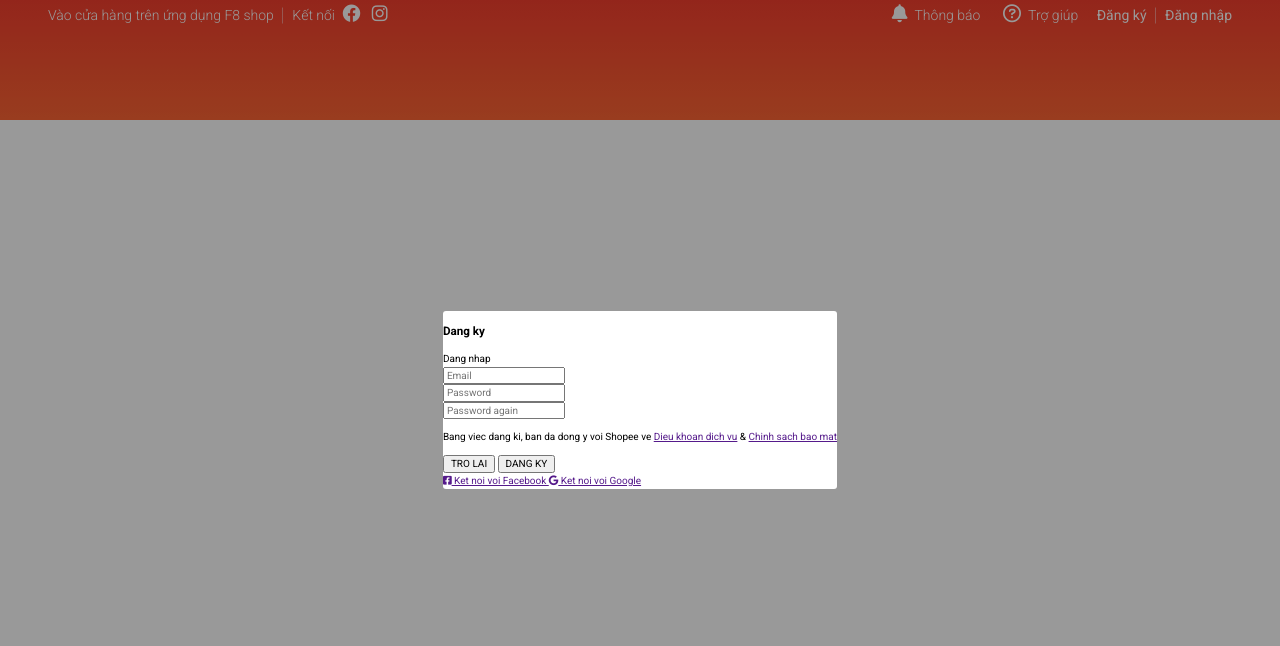
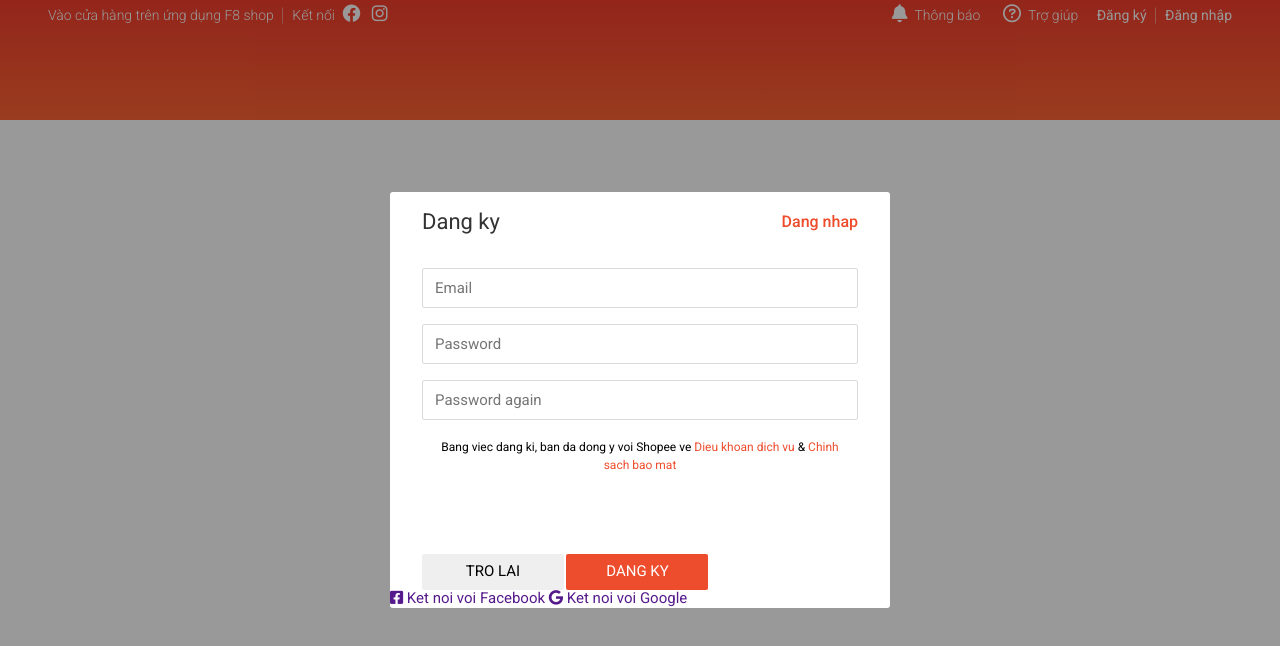
Before and after one commit to 079202003592/Lab5, a plain HTML site: page index.html in a window 1280 px wide. Drawn offline with nearby package versions, Linux system fonts and the light colour scheme; a web font is replaced by a local one.

Commit message:
button style

```diff
--- a/assets/css/base.css
+++ b/assets/css/base.css
@@ -3,6 +3,7 @@
 	--white-color: #fff;
 	--black-color: #000;
 	--text-color: #333;
+	--border-color: #dbdbdb;
 }
 
 * {
@@ -65,3 +66,18 @@
 	z-index: 1;
 	border-radius: 3px;
 }
+
+/* Button style */
+.btn {
+	min-width: 142px;
+	height: 36px;
+	text-decoration: none;
+	border: none;
+	border-radius: 2px;
+	font-size: 1.5rem;
+}
+
+.btn.btn--primary {
+	color: var(--white-color);
+	background-color: var(--primary-color);
+}
--- a/assets/css/main.css
+++ b/assets/css/main.css
@@ -249,3 +249,70 @@
 	font-weight: 400;
 	text-align: center;
 }
+
+/* Authen modal */
+.auth-form {
+	width: 500px;
+}
+
+.auth-form__container {
+	padding: 0 32px;
+}
+
+.auth-form__header {
+	display: flex;
+	align-items: center;
+	justify-content: space-between;
+}
+
+.auth-form__heading {
+	font-size: 2.2rem;
+	font-weight: 400;
+	color: var(--text-color);
+}
+
+.auth-form__switch-btn {
+	font-size: 1.6rem;
+	font-weight: 500;
+	color: var(--primary-color);
+	cursor: pointer;
+}
+
+.auth-form__form {
+
+}
+
+.auth-form__input {
+	width: 100%;
+	height: 40px;
+	margin-top: 16px;
+	padding: 0 12px;
+	font-size: 1.5rem;
+	border: 1px solid var(--border-color);
+	border-radius: 2px;
+	outline: none;
+}
+
+.auth-form__input:focus {
+	border-color: #888;
+}
+
+.auth-form__aside {
+	margin-top: 18px;
+}
+
+.auth-form__policy-text {
+	font-size: 1.2rem;
+	line-height: 1.8rem;
+	text-align: center;
+	padding: 0 12px;
+}
+
+.authen-form__text-link {
+	text-decoration: none;
+	color: var(--primary-color);
+}
+
+.auth-form__controls {
+	margin-top: 80px;
+}
--- a/index.html
+++ b/index.html
@@ -121,15 +121,14 @@
 
 		<!-- Modal layout -->
 		<div class="modal">
-			<div class="modal__overlay">
-
-			</div>
+			<div class="modal__overlay"></div>
 
 			<div class="modal__body">
-				<div class="modal__inner">
 
 				<!-- Authen form -->
 				<div class="auth-form">
+
+					<div class="auth-form__container">
 						<div class="auth-form__header">
 							<h3 class="auth-form__heading">Dang ky</h3>
 							<span class="auth-form__switch-btn">Dang nhap</span>
@@ -137,28 +136,28 @@
 
 						<div class="auth-form__form">
 							<div class="auth-form__group">
-								<input type="text" class="auth-form__input" placeholder="Email">
+								<input type="form" class="auth-form__input" placeholder="Email">
 							</div>
 							<div class="auth-form__group">
-								<input type="text" class="auth-form__input" placeholder="Password">
+								<input type="password" class="auth-form__input" placeholder="Password">
 							</div>
 							<div class="auth-form__group">
-								<input type="text" class="auth-form__input" placeholder="Password again">
-							</div>
+								<input type="password" class="auth-form__input" placeholder="Password again">
 							</div>
 						</div>
 
 						<div class="auth-form__aside">
 							<p class="auth-form__policy-text">
 								Bang viec dang ki, ban da dong y voi Shopee ve
-							<a href="" class="authen-form__policy-link">Dieu khoan dich vu</a> &
-							<a href="" class="authen-form__policy-link">Chinh sach bao mat</a>
+								<a href="" class="authen-form__text-link">Dieu khoan dich vu</a> &
+								<a href="" class="authen-form__text-link">Chinh sach bao mat</a>
 							</p>
 						</div>
 
 						<div class="auth-form__controls">
 							<button class="btn">TRO LAI</button>
 							<button class="btn btn--primary">DANG KY</button>
+						</div>
 					</div>
 
 					<div class="auth-form__socials">
@@ -171,7 +170,9 @@
 							Ket noi voi Google
 						</a>
 					</div>
+
 				</div>
+
 			</div>
 		</div>
 	</body>
```
Lines whose indentation alone changed are shown as unchanged.
